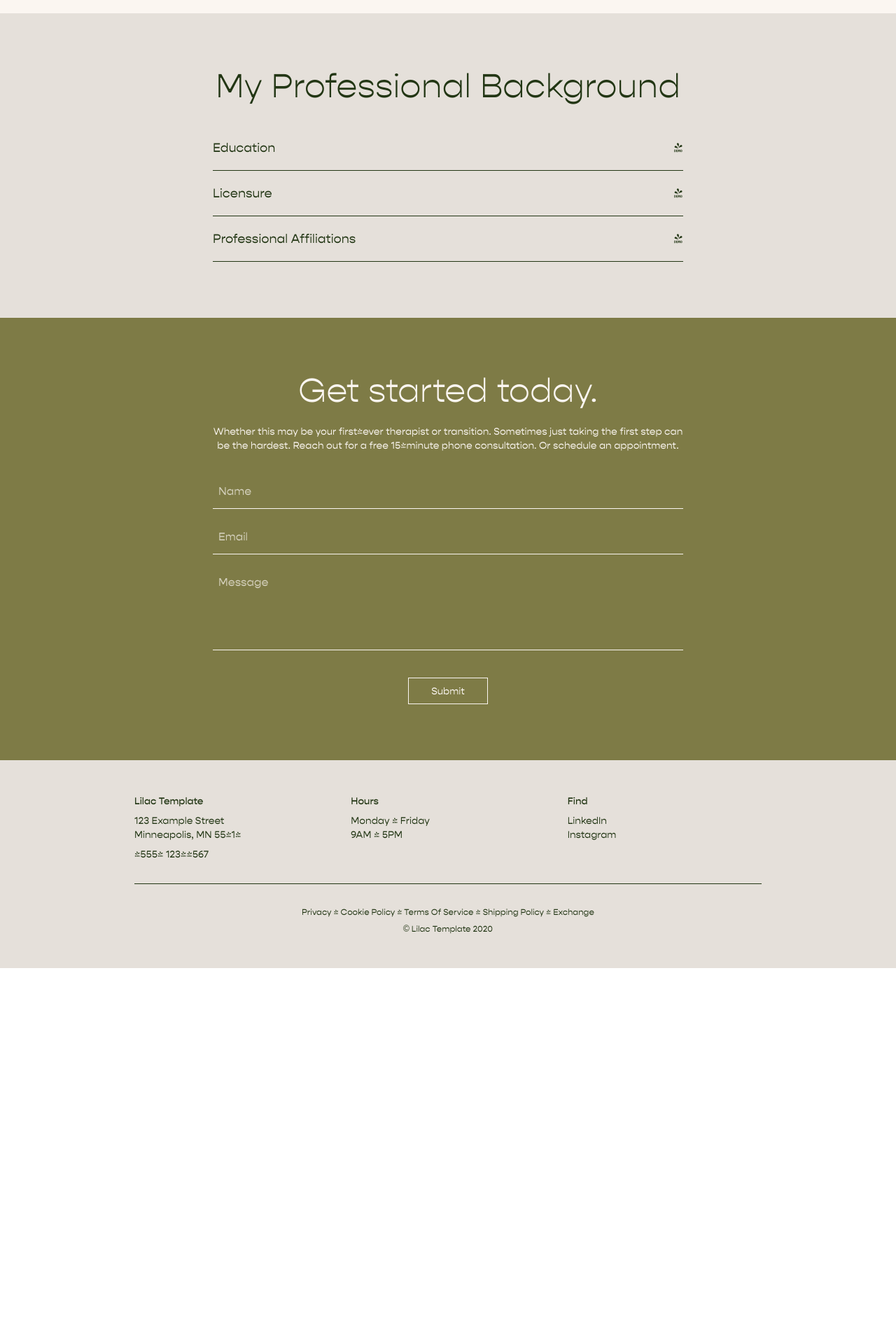
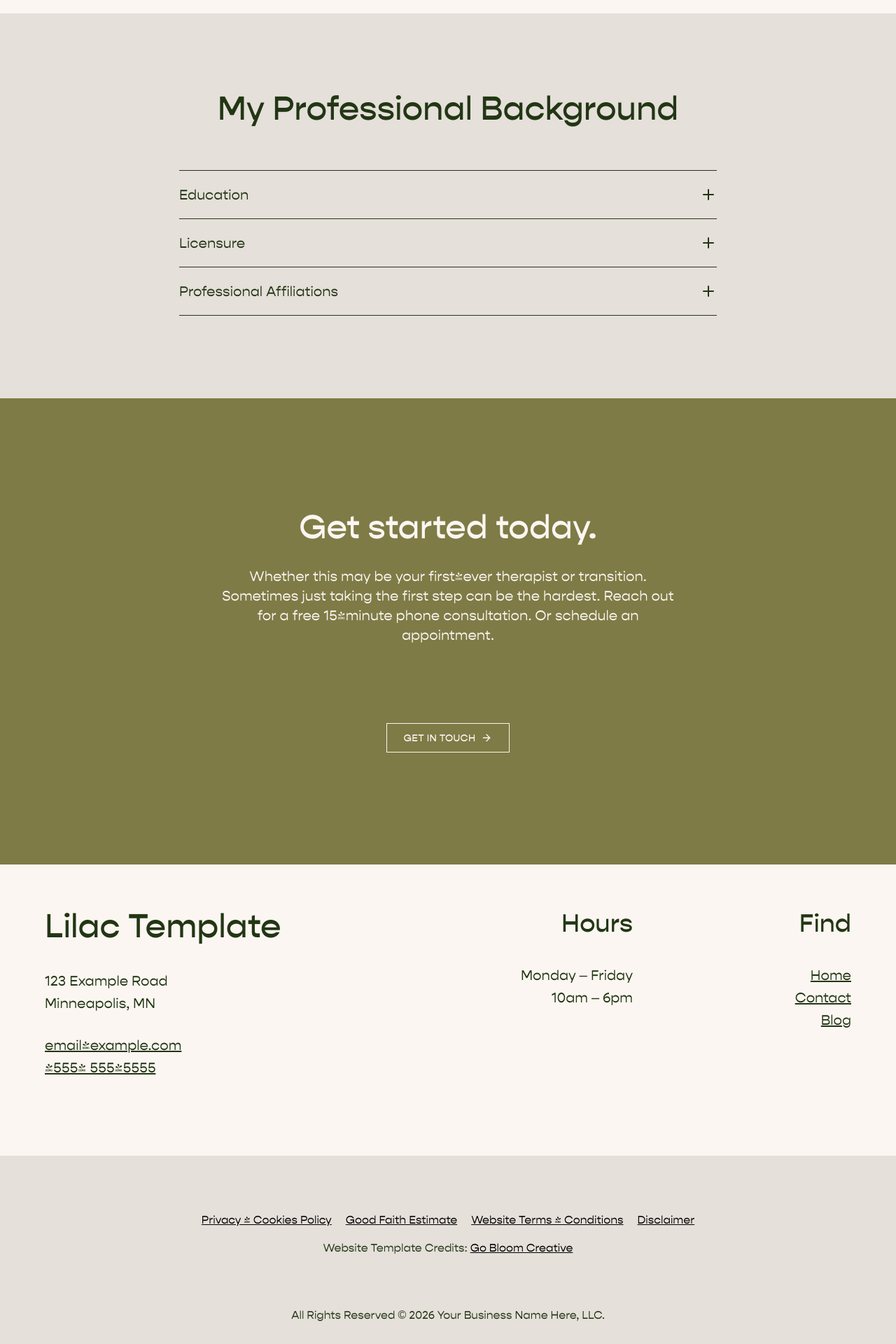
Before and after one commit to technerdyyy/Therapy-GMT, a Next.js app: page / in a window 1280 px wide. Shown: the part 5300-7220 px from the top of the page at 70% size. Before the commit the page ends 6683 px from the top, so only its background shows below. Built offline with nearby package versions, Linux system fonts and the light colour scheme.

Commit message:
UI Clone completed

```diff
--- a/src/app/globals.css
+++ b/src/app/globals.css
@@ -11,7 +11,8 @@
 }
 
 * {
-  font-family: var(--font-gopher), sans-serif;
+  font-family: var(--font-gopher), system-ui, -apple-system, BlinkMacSystemFont,
+    "Segoe UI", Arial, sans-serif;
 }
 
 .gopher {
--- a/src/app/page.js
+++ b/src/app/page.js
@@ -116,6 +116,7 @@ export default function Home() {
             src="/hero.jpg"
             alt="Purple flowers"
             fill
+            sizes="(max-width: 640px) 280px, (max-width: 1024px) 350px, 680px"
             className="object-cover object-[center_20%]"
             priority
           />
@@ -166,6 +167,7 @@ export default function Home() {
               src="/cta-one.jpg"
               alt="Coffee and flowers"
               fill
+              sizes="(max-width: 768px) 100vw, 50vw"
               className="object-cover"
               priority
             />
@@ -193,6 +195,7 @@ export default function Home() {
                 src="/speciality-one.jpg"
                 alt="Woman by window"
                 fill
+                sizes="(max-width: 640px) 200px, (max-width: 768px) 250px, 300px"
                 className="object-cover rounded-full"
               />
             </div>
@@ -212,6 +215,7 @@ export default function Home() {
                 src="/speciality-two.jpeg"
                 alt="Person with plants"
                 fill
+                sizes="(max-width: 640px) 200px, (max-width: 768px) 250px, 300px"
                 className="object-cover rounded-full"
               />
             </div>
@@ -229,6 +233,7 @@ export default function Home() {
                 src="/speciality-three.jpg"
                 alt="Person working"
                 fill
+                sizes="(max-width: 640px) 200px, (max-width: 768px) 250px, 300px"
                 className="object-cover rounded-full"
               />
             </div>
@@ -245,6 +250,7 @@ export default function Home() {
               src="/cta-two.jpg"
               alt="Woman looking up"
               fill
+              sizes="(max-width: 768px) 100vw, 50vw"
               className="object-cover"
             />
           </div>
@@ -304,6 +310,7 @@ export default function Home() {
                 src="/client.jpg"
                 alt="Purple lilac flowers"
                 fill
+                sizes="(max-width: 640px) 208px, (max-width: 768px) 240px, (max-width: 1024px) 320px, (max-width: 1280px) 340px, 480px"
                 className="object-cover rounded-t-full"
               />
             </div>
@@ -313,6 +320,7 @@ export default function Home() {
                 src="/client-sub.jpg"
                 alt="White flowers"
                 fill
+                sizes="(max-width: 640px) 160px, (max-width: 768px) 176px, (max-width: 1024px) 192px, (max-width: 1280px) 224px, 360px"
                 className="object-cover rounded-full"
               />
             </div>
@@ -348,6 +356,7 @@ export default function Home() {
               src="/faq.jpg"
               alt="White flowers"
               fill
+              sizes="(max-width: 640px) 320px, (max-width: 768px) 380px, (max-width: 1024px) 450px, (max-width: 1280px) 550px, 650px"
               className="object-cover"
             />
           </div>
@@ -449,123 +458,194 @@ export default function Home() {
       </section>
 
       {/* My Professional Background Section */}
-      <section className="px-8 md:px-16 lg:px-24 py-20 bg-secondary-bg">
-        <h2 className="text-4xl md:text-5xl font-light text-primary-text text-center mb-12">
+      <section className="bg-secondary-bg px-6 sm:px-8 md:px-16 lg:px-24 pt-20 sm:pt-24 lg:pt-28 pb-6 sm:pb-10 lg:pb-14 min-h-[450px] md:min-h-[550px]">
+        <div className="max-w-3xl mx-auto">
+          <div className="space-y-12 md:space-y-14 lg:space-y-16">
+            <h2 className="text-3xl sm:text-4xl md:text-4xl lg:text-5xl font-medium text-primary-text text-center">
               My Professional Background
             </h2>
-        <div className="max-w-2xl mx-auto space-y-4">
-          <div className="border-b border-primary-text pb-4">
+            <div className="space-y-0">
+              {/* Background 1 */}
+              <div className="border-b border-primary-text">
                 <button
                   onClick={() => toggleBackground(0)}
-              className="w-full text-left flex justify-between items-center text-lg text-primary-text"
+                  className="w-full text-left flex justify-between items-center gap-4 py-4 md:py-5 text-base sm:text-lg md:text-xl border-t text-primary-text transition-opacity cursor-pointer"
                 >
                   <span>Education</span>
-              <span className="text-2xl">
-                {openBackground === 0 ? "−" : "+"}
+                  <span className="transition-all duration-300 flex-shrink-0">
+                    {openBackground === 0 ? (
+                      <Minus className="w-5 h-5 md:w-6 md:h-6" />
+                    ) : (
+                      <Plus className="w-5 h-5 md:w-6 md:h-6" />
+                    )}
                   </span>
                 </button>
-            {openBackground === 0 && (
-              <p className="mt-4 text-primary-text text-sm">
+                <div
+                  className={`overflow-hidden transition-all duration-500 ease-in-out ${
+                    openBackground === 0
+                      ? "max-h-96 opacity-100 mb-4"
+                      : "max-h-0 opacity-0"
+                  }`}
+                >
+                  <p className="text-primary-text text-sm md:text-base leading-relaxed">
                     Details about educational background and qualifications.
                   </p>
-            )}
                 </div>
-          <div className="border-b border-primary-text pb-4">
+              </div>
+
+              {/* Background 2 */}
+              <div className="border-b border-primary-text">
                 <button
                   onClick={() => toggleBackground(1)}
-              className="w-full text-left flex justify-between items-center text-lg text-primary-text"
+                  className="w-full text-left flex justify-between items-center gap-4 py-4 md:py-5 text-base sm:text-lg md:text-xl text-primary-text transition-opacity cursor-pointer"
                 >
                   <span>Licensure</span>
-              <span className="text-2xl">
-                {openBackground === 1 ? "−" : "+"}
+                  <span className="transition-all duration-300 flex-shrink-0">
+                    {openBackground === 1 ? (
+                      <Minus className="w-5 h-5 md:w-6 md:h-6" />
+                    ) : (
+                      <Plus className="w-5 h-5 md:w-6 md:h-6" />
+                    )}
                   </span>
                 </button>
-            {openBackground === 1 && (
-              <p className="mt-4 text-primary-text text-sm">
+                <div
+                  className={`overflow-hidden transition-all duration-500 ease-in-out ${
+                    openBackground === 1
+                      ? "max-h-96 opacity-100 mb-4"
+                      : "max-h-0 opacity-0"
+                  }`}
+                >
+                  <p className="text-primary-text text-sm md:text-base leading-relaxed">
                     Information about professional licensure and certifications.
                   </p>
-            )}
                 </div>
-          <div className="border-b border-primary-text pb-4">
+              </div>
+
+              {/* Background 3 */}
+              <div className="border-b border-primary-text">
                 <button
                   onClick={() => toggleBackground(2)}
-              className="w-full text-left flex justify-between items-center text-lg text-primary-text"
+                  className="w-full text-left flex justify-between items-center gap-4 py-4 md:py-5 text-base sm:text-lg md:text-xl text-primary-text transition-opacity cursor-pointer"
                 >
                   <span>Professional Affiliations</span>
-              <span className="text-2xl">
-                {openBackground === 2 ? "−" : "+"}
+                  <span className="transition-all duration-300 flex-shrink-0">
+                    {openBackground === 2 ? (
+                      <Minus className="w-5 h-5 md:w-6 md:h-6" />
+                    ) : (
+                      <Plus className="w-5 h-5 md:w-6 md:h-6" />
+                    )}
                   </span>
                 </button>
-            {openBackground === 2 && (
-              <p className="mt-4 text-primary-text text-sm">
+                <div
+                  className={`overflow-hidden transition-all duration-500 ease-in-out ${
+                    openBackground === 2
+                      ? "max-h-96 opacity-100 mb-4"
+                      : "max-h-0 opacity-0"
+                  }`}
+                >
+                  <p className="text-primary-text text-sm md:text-base leading-relaxed">
                     Details about professional memberships and affiliations.
                   </p>
-            )}
+                </div>
+              </div>
+            </div>
           </div>
         </div>
       </section>
 
       {/* Get Started Section */}
-      <section className="px-8 md:px-16 lg:px-24 py-20 bg-accent-2 text-secondary-text">
-        <div className="max-w-2xl mx-auto text-center space-y-6">
-          <h2 className="text-4xl md:text-5xl font-light">
+      <section className="px-8 md:px-16 lg:px-24 py-24 md:py-32 lg:py-40 bg-accent-2 text-secondary-text">
+        <div className="max-w-2xl mx-auto text-center space-y-8">
+          <h2 className="text-4xl md:text-5xl font-medium">
             Get started today.
           </h2>
-          <p className="text-sm">
+          <p className="text-xl mt-8">
             Whether this may be your first-ever therapist or transition.
             Sometimes just taking the first step can be the hardest. Reach out
             for a free 15-minute phone consultation. Or schedule an appointment.
           </p>
-          <form className="space-y-4 mt-8">
-            <input
-              type="text"
-              placeholder="Name"
-              className="w-full bg-transparent border-b border-secondary-text px-2 py-3 text-secondary-text placeholder-secondary-text/70 focus:outline-none"
-            />
-            <input
-              type="email"
-              placeholder="Email"
-              className="w-full bg-transparent border-b border-secondary-text px-2 py-3 text-secondary-text placeholder-secondary-text/70 focus:outline-none"
-            />
-            <textarea
-              placeholder="Message"
-              rows="4"
-              className="w-full bg-transparent border-b border-secondary-text px-2 py-3 text-secondary-text placeholder-secondary-text/70 focus:outline-none resize-none"
-            ></textarea>
-            <button className="border border-secondary-text text-secondary-text px-8 py-2 text-sm hover:bg-secondary-text hover:text-accent-2 transition-colors mt-4">
-              Submit
+          <button className="border border-secondary-text hover:text-accent-2 px-6 py-2.5 mt-28 text-sm tracking-wide hover:bg-secondary-text text-secondary-text transition-colors duration-700 font-medium cursor-pointer flex items-center gap-2 mx-auto">
+            GET IN TOUCH <ArrowRight className="w-4 h-4" />
           </button>
-          </form>
+        </div>
+      </section>
+
+      {/* Footer Top Section */}
+      <section className="px-16 md:px-16 lg:px-16 pt-12 md:pt-16 pb-24 md:pb-28 bg-primary-bg">
+        <div className="max-w-8xl mx-auto">
+          <div className="grid grid-cols-1 md:grid-cols-2 gap-12 md:gap-16 lg:gap-24 text-base text-primary-text">
+            <div className="text-center md:text-left">
+              <h4 className="text-2xl sm:text-3xl lg:text-5xl font-medium mb-10">
+                Lilac Template
+              </h4>
+              <p className="mb-1 text-xl">123 Example Road</p>
+              <p className="mb-8 text-xl">Minneapolis, MN</p>
+              <p className="underline mb-1 text-xl">email@example.com</p>
+              <p className="underline text-xl">(555) 555-5555</p>
+            </div>
+            <div className="grid grid-cols-1 md:grid-cols-2 gap-12 md:gap-16 lg:gap-24">
+              <div className="text-center md:text-right">
+                <h4 className="text-2xl sm:text-3xl lg:text-4xl font-medium mb-10">
+                  Hours
+                </h4>
+                <p className="mb-1 text-xl">Monday – Friday</p>
+                <p className="text-xl">10am – 6pm</p>
+              </div>
+              <div className="text-center md:text-right">
+                <h4 className="text-2xl sm:text-3xl lg:text-4xl font-medium mb-10">
+                  Find
+                </h4>
+                <p className="underline mb-1 text-xl">Home</p>
+                <p className="underline mb-1 text-xl">Contact</p>
+                <p className="underline text-xl">Blog</p>
+              </div>
+            </div>
+          </div>
         </div>
       </section>
 
       {/* Footer Bottom */}
-      <footer className="px-8 md:px-16 lg:px-24 py-12 bg-secondary-bg">
-        <div className="max-w-4xl mx-auto">
-          <div className="grid md:grid-cols-3 gap-8 mb-8 text-sm text-primary-text">
-            <div>
-              <h4 className="font-medium mb-2">Lilac Template</h4>
-              <p>123 Example Street</p>
-              <p>Minneapolis, MN 55414</p>
-              <p className="mt-2">(555) 123-4567</p>
-            </div>
-            <div>
-              <h4 className="font-medium mb-2">Hours</h4>
-              <p>Monday - Friday</p>
-              <p>9AM - 5PM</p>
-            </div>
-            <div>
-              <h4 className="font-medium mb-2">Find</h4>
-              <p>LinkedIn</p>
-              <p>Instagram</p>
-            </div>
-          </div>
-          <div className="border-t border-primary-text pt-8 text-xs text-primary-text text-center space-y-2">
-            <p>
-              Privacy & Cookie Policy | Terms Of Service | Shipping Policy |
-              Exchange
+      <footer className="px-8 md:px-16 lg:px-24 md:pt-20 pt-4 pb-10 bg-secondary-bg">
+        <div className="max-w-7xl mx-auto">
+          <div className="text-md  text-center space-y-4">
+            <p className="space-x-2">
+              <a
+                href="#"
+                className="underline hover:opacity-70 whitespace-nowrap"
+              >
+                Privacy & Cookies Policy
+              </a>
+              <span> </span>
+              <a
+                href="#"
+                className="underline hover:opacity-70 whitespace-nowrap"
+              >
+                Good Faith Estimate
+              </a>
+              <span> </span>
+              <a
+                href="#"
+                className="underline hover:opacity-70 whitespace-nowrap"
+              >
+                Website Terms & Conditions
+              </a>
+              <span> </span>
+              <a
+                href="#"
+                className="underline hover:opacity-70 whitespace-nowrap"
+              >
+                Disclaimer
+              </a>
             </p>
-            <p>© Lilac Template 2020</p>
+            <p className="text-primary-text">
+              Website Template Credits:{" "}
+              <a href="#" className="underline hover:opacity-70 text-black">
+                Go Bloom Creative
+              </a>
+            </p>
+            <p className="md:pt-14 text-primary-text">
+              All Rights Reserved © 2026 Your Business Name Here, LLC.
+            </p>
           </div>
         </div>
       </footer>
```
Lines whose indentation alone changed are shown as unchanged.
